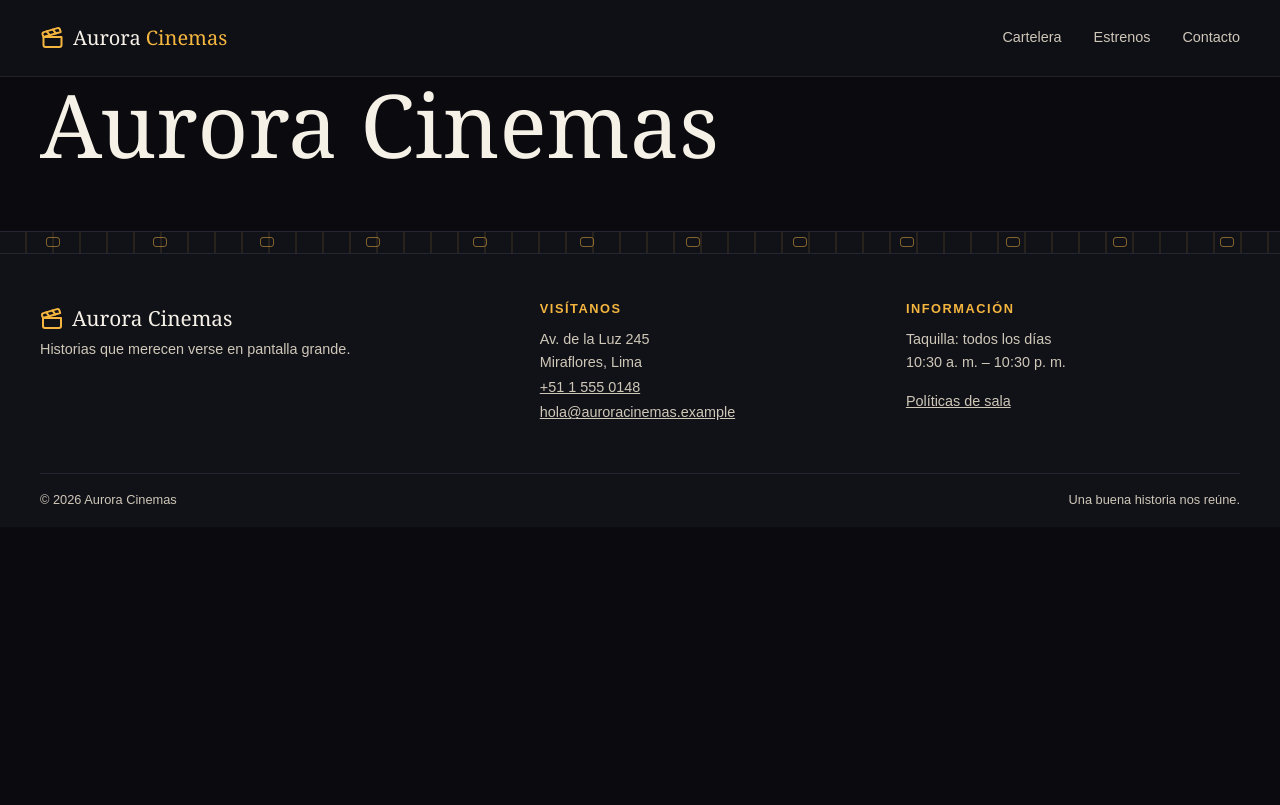
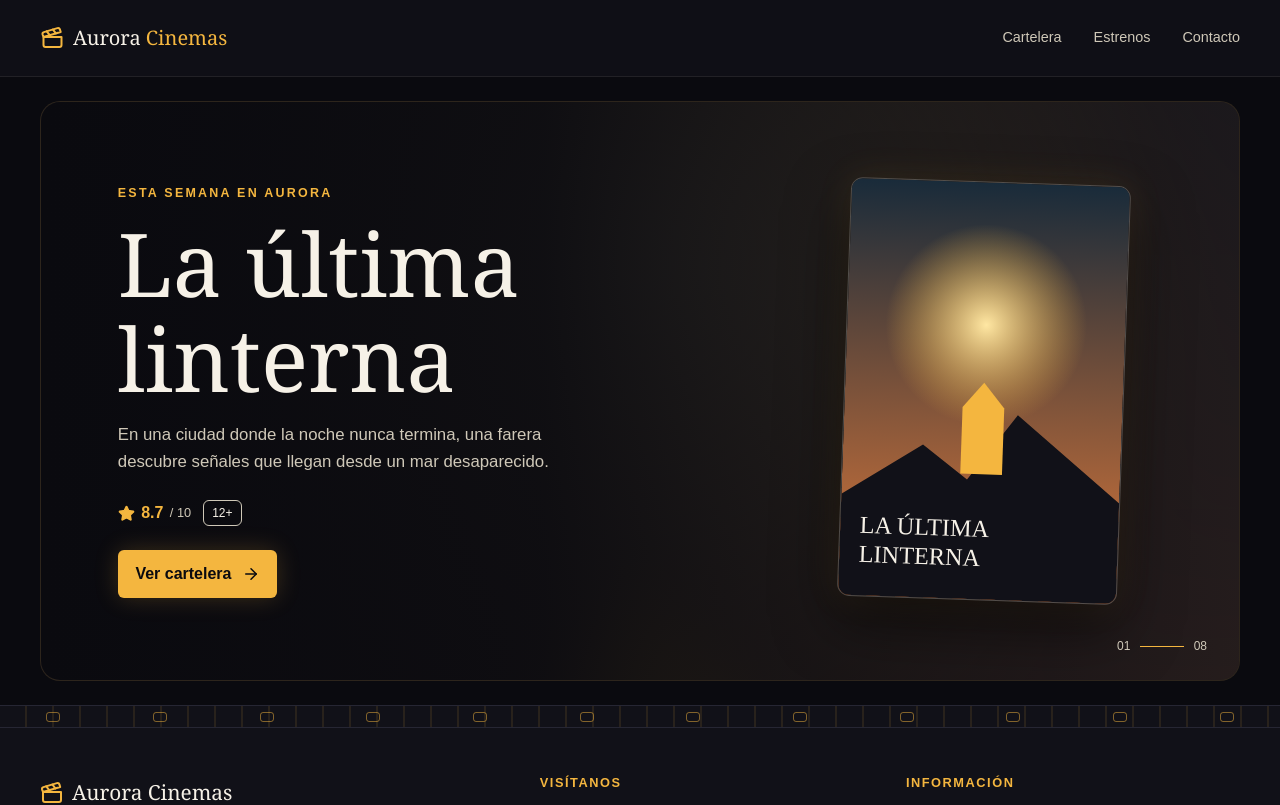
Before and after one commit to RV-Leo/S9-DAE, a React (Vite) app in the folder cinema-app/: page / in a window 1280 px wide. Shown: the top 805 px of the page. Built offline with nearby package versions, Linux system fonts and the light colour scheme.

Commit message:
feat(lab09): add Hero component driven by props
Render the featured movie from props and verify the component with Testing Library.

Lab: 09 | Step: 07/12

```diff
--- a/cinema-app/src/App.jsx
+++ b/cinema-app/src/App.jsx
@@ -1,12 +1,16 @@
+import { movies } from './data/movies.js'
 import { Header } from './components/Header/Header.jsx'
 import { Footer } from './components/Footer/Footer.jsx'
+import { Hero } from './components/Hero/Hero.jsx'
 
 export default function App() {
+  const featuredMovie = movies.find((movie) => movie.featured)
+
   return (
     <>
       <Header />
-      <main className="container">
-        <h1>Aurora Cinemas</h1>
+      <main>
+        <Hero movie={featuredMovie} />
       </main>
       <Footer />
     </>
--- /dev/null
+++ b/cinema-app/src/components/Hero/Hero.css
@@ -0,0 +1,18 @@
+.hero { position: relative; display: grid; min-height: 580px; align-items: center; overflow: hidden; margin-block: var(--space-6); padding: clamp(2rem, 6vw, 5rem); border: 1px solid rgb(244 182 63 / 12%); border-radius: var(--radius-hero); background: var(--color-ink-900); isolation: isolate; }
+.hero::before { position: absolute; z-index: -2; inset: -10%; background: var(--hero-poster) center 35% / cover; content: ''; filter: blur(32px); opacity: .28; transform: scale(1.1); }
+.hero::after { position: absolute; z-index: -1; inset: 0; background: linear-gradient(90deg, var(--color-ink-950) 0%, rgb(10 10 15 / 91%) 42%, rgb(10 10 15 / 26%) 100%); content: ''; }
+.hero__content { z-index: 1; max-width: 620px; }
+.hero__eyebrow { color: var(--color-amber-400); font-size: .78rem; font-weight: 700; letter-spacing: .18em; text-transform: uppercase; }
+.hero h1 { max-width: 10ch; margin-bottom: var(--space-4); }
+.hero__synopsis { max-width: 48ch; font-size: 1.05rem; }
+.hero__meta { display: flex; align-items: center; gap: var(--space-3); margin-block: var(--space-6); }
+.hero__rating { display: inline-flex; align-items: center; gap: .4rem; color: var(--color-amber-400); font-weight: 700; }
+.hero__rating span { color: var(--color-ivory-300); font-size: .8rem; font-weight: 400; }
+.hero__age { padding: .15rem .5rem; border: 1px solid var(--color-ivory-300); border-radius: var(--radius-control); color: var(--color-ivory-100); font-size: .75rem; }
+.hero__cta { display: inline-flex; min-height: 48px; align-items: center; gap: .65rem; padding: .7rem 1.1rem; border-radius: var(--radius-control); background: var(--color-amber-400); box-shadow: var(--shadow-amber); color: var(--color-ink-950); font-weight: 700; text-decoration: none; transition: background var(--motion-fast), transform var(--motion-fast); }
+.hero__cta:hover { background: var(--color-amber-500); transform: translateY(-2px); }
+.hero__art { position: absolute; top: 50%; right: clamp(2rem, 9vw, 8rem); width: clamp(165px, 25vw, 280px); overflow: hidden; border: 1px solid rgb(246 241 231 / 24%); border-radius: var(--radius-card); box-shadow: 0 24px 60px rgb(0 0 0 / 55%), 0 0 35px rgb(244 182 63 / 12%); transform: translateY(-50%) rotate(2deg); }
+.hero__art img { width: 100%; aspect-ratio: 2/3; object-fit: cover; }
+.hero__index { position: absolute; right: 2rem; bottom: 1.5rem; display: flex; align-items: center; gap: .6rem; color: var(--color-ivory-300); font-size: .75rem; }
+.hero__index span { width: 44px; height: 1px; background: var(--color-amber-400); }
+@media (max-width: 760px) { .hero { min-height: 620px; align-items: end; padding: 2rem; } .hero::after { background: linear-gradient(0deg, var(--color-ink-950) 8%, rgb(10 10 15 / 80%) 48%, rgb(10 10 15 / 10%) 100%); } .hero__art { top: 2rem; right: 2rem; width: clamp(120px, 36vw, 190px); transform: rotate(2deg); } .hero__content { padding-top: 210px; } .hero__index { display: none; } }
--- /dev/null
+++ b/cinema-app/src/components/Hero/Hero.jsx
@@ -0,0 +1,18 @@
+import { ArrowRight, Star } from 'lucide-react'
+import './Hero.css'
+
+export function Hero({ movie }) {
+  return (
+    <section className="hero container" id="inicio" aria-labelledby="hero-title" style={{ '--hero-poster': `url("${movie.poster}")` }}>
+      <div className="hero__content">
+        <p className="hero__eyebrow">Esta semana en Aurora</p>
+        <h1 id="hero-title">{movie.title}</h1>
+        <p className="hero__synopsis line-clamp-3">{movie.synopsis}</p>
+        <div className="hero__meta"><span className="hero__rating"><Star size={17} fill="currentColor" aria-hidden="true" /> {movie.rating.toFixed(1)} <span>/ 10</span></span><span className="hero__age">{movie.ageRating}</span></div>
+        <a className="hero__cta" href="#cartelera">Ver cartelera <ArrowRight size={18} aria-hidden="true" /></a>
+      </div>
+      <div className="hero__art"><img src={movie.poster} alt={`Póster de ${movie.title}`} /></div>
+      <div className="hero__index" aria-hidden="true">01 <span /> 08</div>
+    </section>
+  )
+}
```
Also changed, not shown: 2 other files (tests, documents, lock files or other folders).
